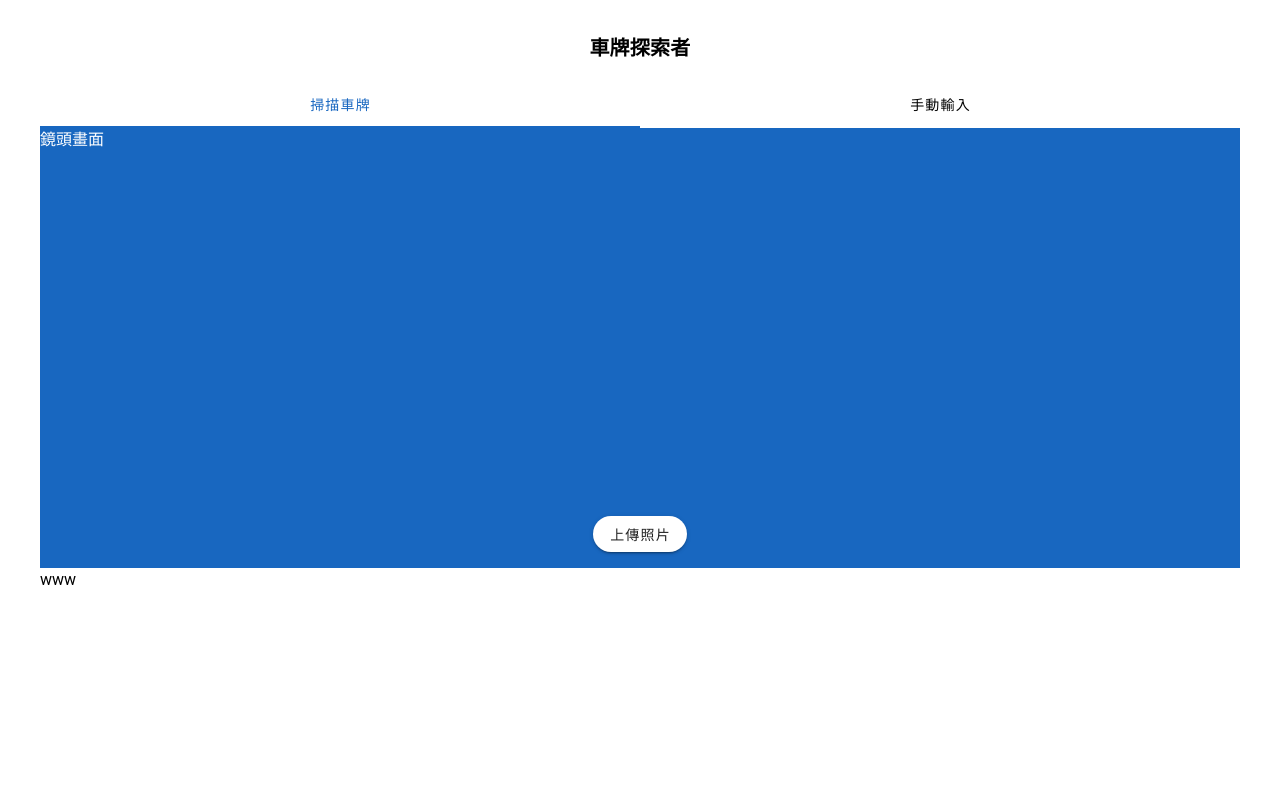
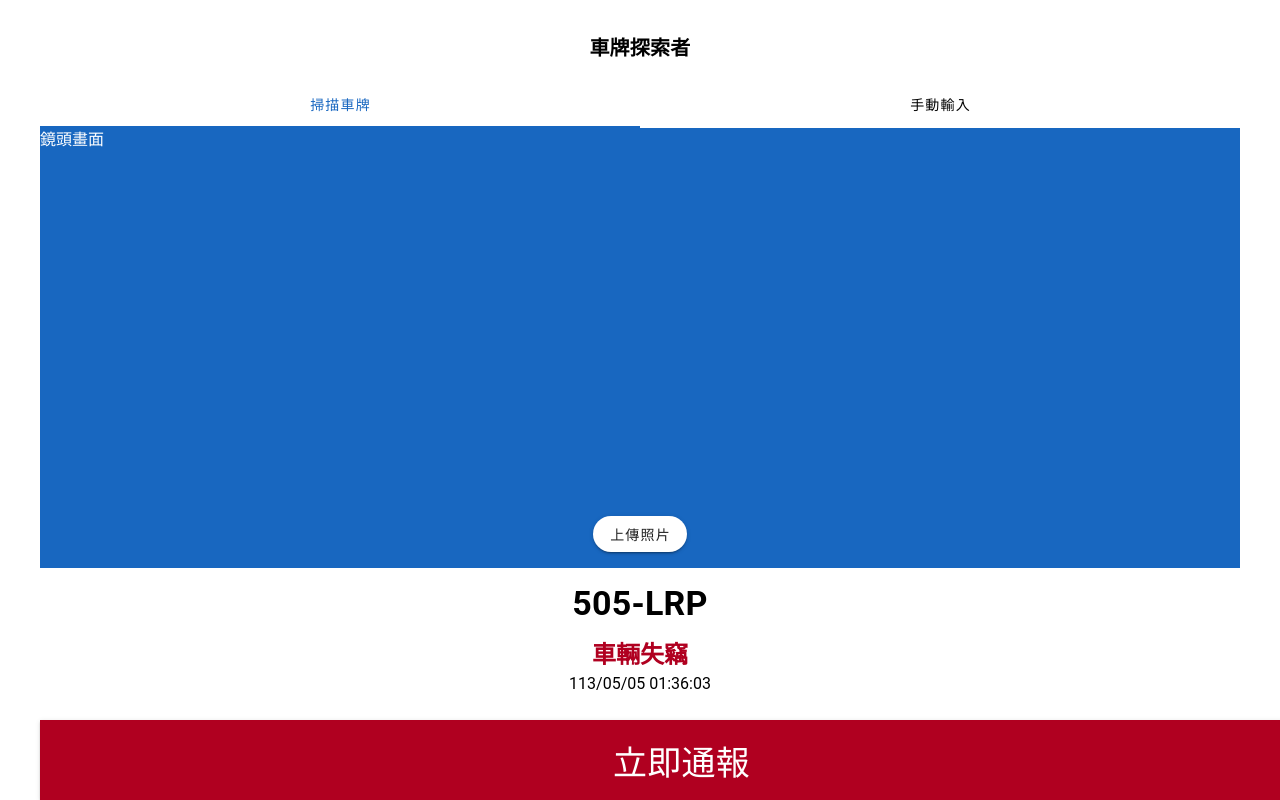
Before and after one commit to GNYAR/license-plate-explorer, a Vue app: page / in a window 1280 px wide. Built offline with nearby package versions, Linux system fonts and the light colour scheme.

Commit message:
feat(scanplate): query result block

```diff
--- /dev/null
+++ b/src/components/QueryResult.vue
@@ -0,0 +1,28 @@
+<script setup>
+defineProps({
+  license: {
+    type: String,
+    required: true
+  },
+  isFound: {
+    type: Boolean,
+    required: true
+  },
+  time: {
+    type: String,
+    required: true
+  }
+})
+</script>
+
+<template>
+  <div class="text-center">
+    <div class="text-h4 font-weight-bold my-4">{{ license }}</div>
+    <div :class="`text-h5 font-weight-bold text-${isFound ? 'error' : 'success'}`">
+      {{ isFound ? '車輛失竊' : '查無資料' }}
+    </div>
+    <div>{{ time }}</div>
+  </div>
+</template>
+
+<style scoped></style>
--- a/src/components/ScanPlate.vue
+++ b/src/components/ScanPlate.vue
@@ -1,4 +1,6 @@
-<script setup></script>
+<script setup>
+import QueryResult from '@/components/QueryResult.vue'
+</script>
 
 <template>
   <div class="position-relative">
@@ -9,13 +11,30 @@
     <v-sheet width="100%" height="440px" color="primary"> 鏡頭畫面 </v-sheet>
   </div>
 
-  <div>www</div>
+  <QueryResult v-bind="result"></QueryResult>
+
+  <v-btn
+    v-if="result.isFound"
+    block
+    class="w-100 py-10 text-h4"
+    color="error"
+    position="fixed"
+    style="bottom: 0"
+    tile
+    text="立即通報"
+  ></v-btn>
 </template>
 
 <script>
 export default {
   data() {
-    return {}
+    return {
+      result: {
+        license: '505-LRP',
+        isFound: true,
+        time: '113/05/05 01:36:03'
+      }
+    }
   }
 }
 </script>
```
